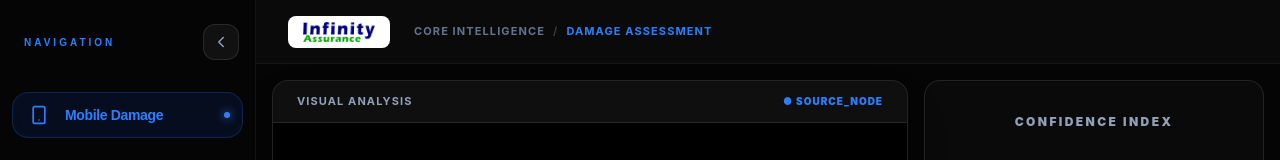
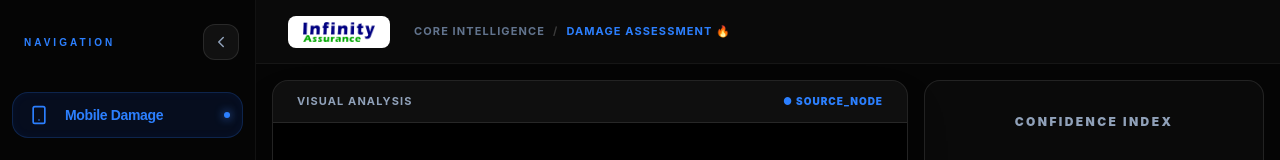
Before and after one commit to infinitymasters2023/mobile_damage_frontend, a Next.js app: page / in a window 1280 px wide. Shown: the top 160 px of the page. Built offline with nearby package versions, Linux system fonts and the light colour scheme.

Commit message:
update homepage UI

```diff
--- a/app/page.tsx
+++ b/app/page.tsx
@@ -73,7 +73,7 @@ export default function MobileDamageAI() {
           <nav className="flex items-center gap-2 text-[11px] font-bold uppercase tracking-widest text-slate-500">
             <span>CORE INTELLIGENCE</span>
             <span className="text-white/20">/</span>
-            <span className="text-blue-500">DAMAGE ASSESSMENT</span>
+            <span className="text-blue-500">DAMAGE ASSESSMENT 🔥</span>
           </nav>
         </div>
       </header>
```
